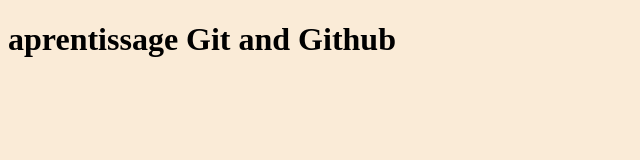
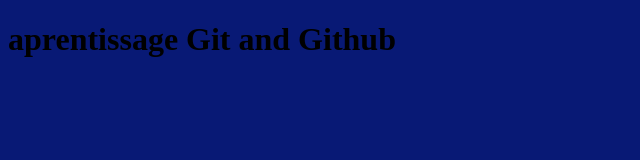
Before and after one commit to doreansb/hello, a plain HTML site: page index.html in a window 1280 px wide. Shown: the whole page, without its empty margins (0-640 px from the left). Drawn offline with Linux system fonts and the light colour scheme.

Commit message:
changement bg en bleu

```diff
--- a/style.css
+++ b/style.css
@@ -1,3 +1,3 @@
 body{
-    background-color: antiquewhite;
+    background-color: rgb(8, 25, 117);
 }
```
